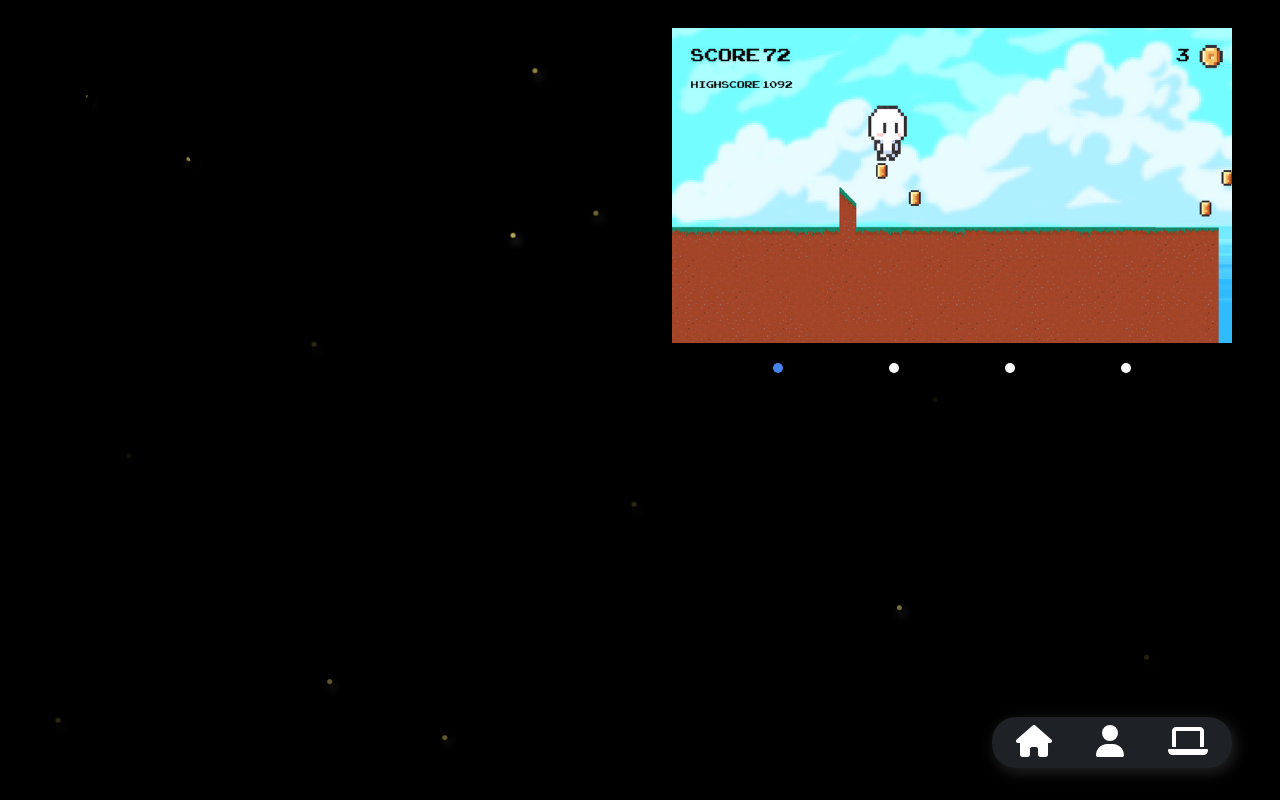
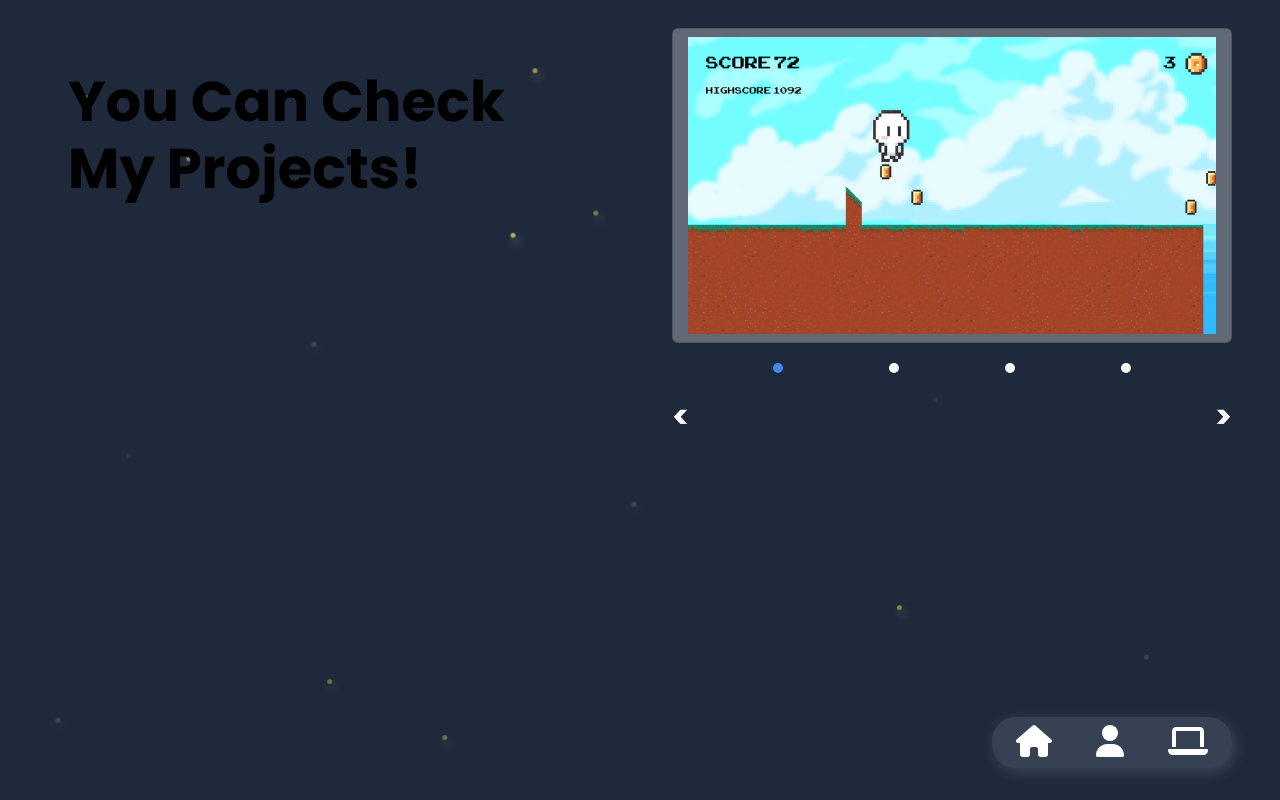
Before and after one commit to ZeevHaydar/Portfolio, a Next.js app: page /projects in a window 1280 px wide. Built offline with nearby package versions, Linux system fonts and the light colour scheme.

Commit message:
Update Projects page

```diff
--- a/app/Components/Background.tsx
+++ b/app/Components/Background.tsx
@@ -8,7 +8,7 @@ import React from 'react';
 
 const Background: React.FC = () => {
     return (
-        <div className='min-h-screen w-[100vw] bg-black relative z-0'>
+        <div className='min-h-screen w-[100vw] bg-slate-800 relative z-0'>
             <div className='particle-container'>
             <div className="particle"></div>
             <div className="particle"></div>
--- a/app/Components/InformationPage.tsx
+++ b/app/Components/InformationPage.tsx
@@ -23,11 +23,11 @@ const InformationPage: React.FC<{ information: Information[] }> = ({ information
 
     return (
         <div className='information-page'>
-            <div className='information-container'>
+            <div className='information-container card bg-white/30'>
                 <Link href={information[currentPage].link} target="_blank" rel="noopener noreferrer">
                     <div className={`information-item`} style={{
-                        width: '560px',
-                        height: '315px'
+                        width: '528px',
+                        height: '297px',
                     }}>
                         <div className='image-container'>
                             <Image
@@ -35,6 +35,7 @@ const InformationPage: React.FC<{ information: Information[] }> = ({ information
                                 alt={information[currentPage].title}
                                 fill={true}
                                 objectFit='contain'
+
                             />
                         </div>
                         <div className='image-caption'>
@@ -53,8 +54,8 @@ const InformationPage: React.FC<{ information: Information[] }> = ({ information
                 ))}
             </div>
             <div className="navigation-arrows">
-                <button className='text-4xl' onClick={goToPrevPage}>&lt;</button>
-                <button className='text-4xl' onClick={goToNextPage}>&gt;</button>
+                <button className='navigation-arrow' onClick={goToPrevPage}><strong>&lt;</strong></button>
+                <button className='navigation-arrow' onClick={goToNextPage}><strong>&gt;</strong></button>
             </div>
 
         </div>
--- a/app/globals.css
+++ b/app/globals.css
@@ -127,16 +127,28 @@ body {
 }
 
 .information-container {
-    padding-top: 20px;
+    margin-top: 20px;
+    width: 560px;
+    height: 315px;
+    display: flex;
+    justify-content: center;
+    align-items: center;
 }
 
 .information-item {
     position: relative;
     overflow: hidden;
+    background-color: #ffffff00;
+    transition: background-color 0.3 ease;
 }
 
 .information-item:hover .image-caption {
     opacity: 1;
+
+}
+
+.information-item:hover {
+    background-color: #ffffff42;
 }
 
 .image-caption {
@@ -158,7 +170,20 @@ body {
     justify-content: space-between;
     margin-top: 20px;
     margin-bottom: 20px;
+
 }
+
+.navigation-arrow {
+    font-size: 2rem;
+    color: white;
+  }
+
+  .navigation-arrow:hover {
+    color: #4484eb;
+    transform: scale(1.6);
+    background-color: rgba(255, 255, 255, 0.3);
+    border-radius: 60px;
+  }
 
 .dots {
     display: flex;
```
